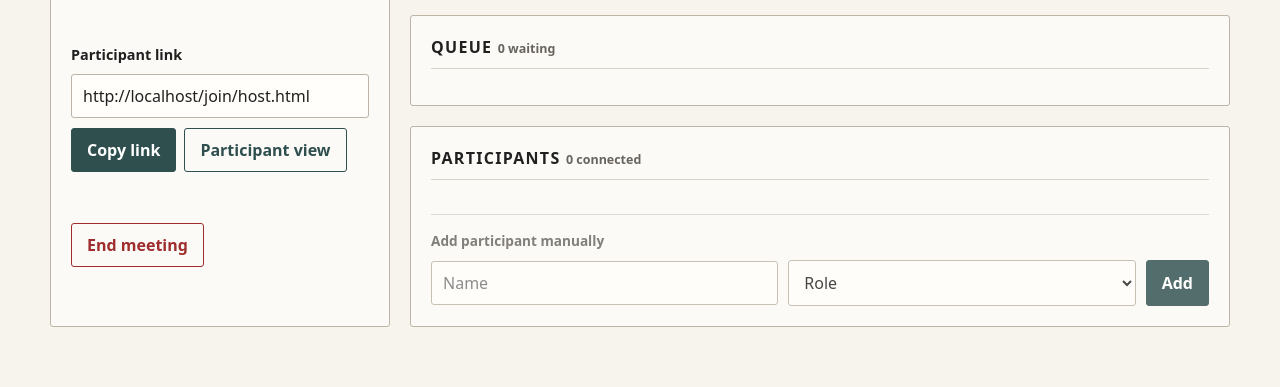
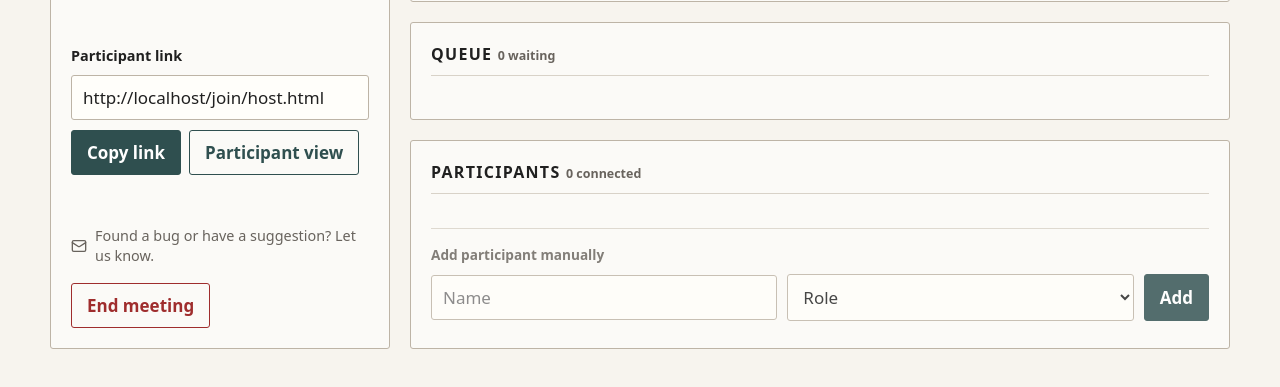
Before and after one commit to johannesrauschenberger/SpeakerQueue, a website: page public/host.html in a window 1280 px wide. Shown: the part 359-746 px from the top of the page. Drawn offline with nearby package versions, Linux system fonts and the light colour scheme; no server answers; files whose address does not match are found by name.

Commit message:
Improve dashboard readability and feedback link

```diff
--- a/public/host.html
+++ b/public/host.html
@@ -60,6 +60,14 @@
 
                 <p id="copy-link-message" class="helper-text"></p>
             </div>
+
+            <a
+                class="feedback-link"
+                href="mailto:johannes@rauschenberger.co.za?subject=SpeakerQueue%20Feedback"
+            >
+                <i data-lucide="mail"></i>
+                <span>Found a bug or have a suggestion? Let us know.</span>
+            </a>
 
             <button id="end-meeting-button" type="button" class="danger-button">
                 End meeting
--- a/public/js/host.js
+++ b/public/js/host.js
@@ -239,4 +239,8 @@ document.addEventListener("DOMContentLoaded", () => {
         window.location.href = "/";
     });
 
+    if (window.lucide) {
+        lucide.createIcons();
+    }
+
 });
--- a/public/style.css
+++ b/public/style.css
@@ -18,6 +18,7 @@
 body {
     margin: 0;
     font-family: Georgia, "Times New Roman", serif;
+    font-size: 17px;
     background: var(--page);
     color: var(--ink);
 }
@@ -711,3 +712,25 @@ dd {
     opacity: 0.35;
     cursor: not-allowed;
 }
+
+.feedback-link {
+    display: inline-flex;
+    align-items: center;
+    gap: 8px;
+    margin: 0 0 18px;
+    color: var(--muted);
+    font-family: system-ui, -apple-system, BlinkMacSystemFont, "Segoe UI", sans-serif;
+    font-size: 0.9rem;
+    line-height: 1.35;
+    text-decoration: none;
+}
+
+.feedback-link:hover {
+    color: var(--accent);
+}
+
+.feedback-link svg {
+    width: 16px;
+    height: 16px;
+    flex-shrink: 0;
+}
```
